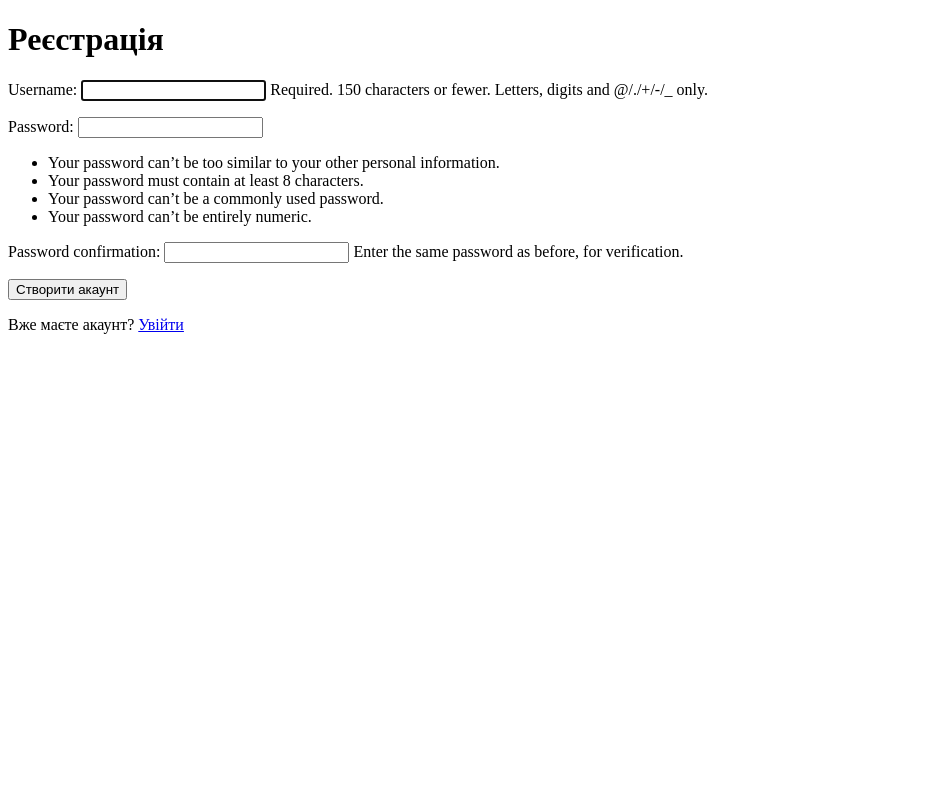
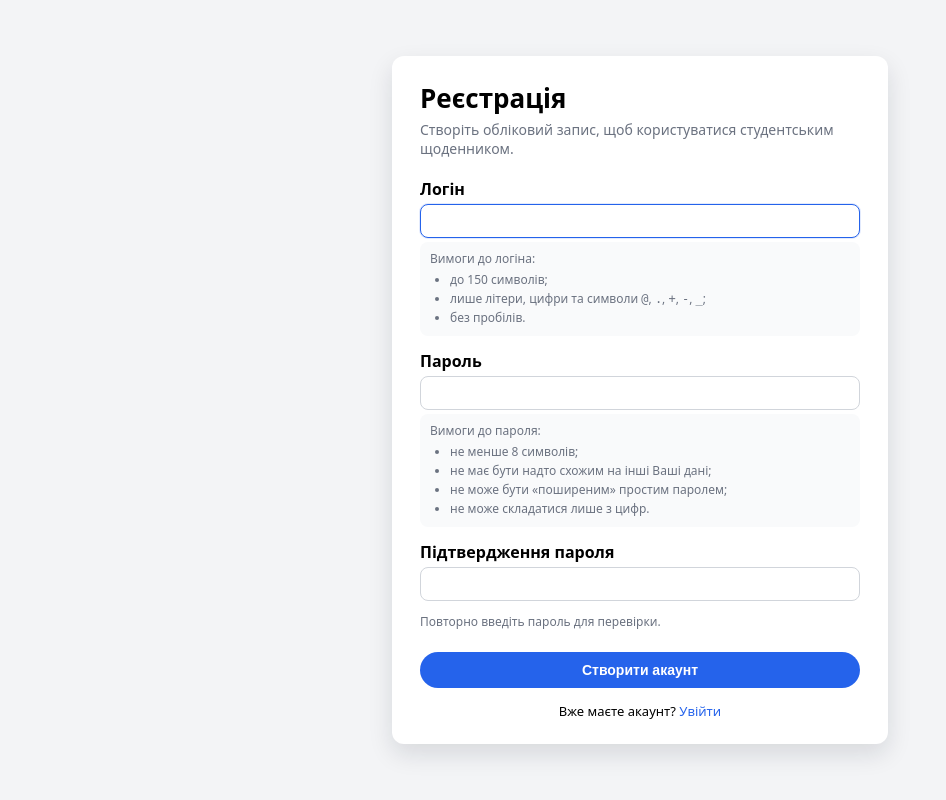
Before and after one commit to AbhashV18/Practice-project, a Django app: page /accounts/register/ in a window 1280 px wide. Shown: the whole page, without its empty margins (0-946 px from the left). Run offline with Django 5.2, Linux system fonts and the light colour scheme.

Commit message:
Оновив візуальний стиль для логіну/реєстрації

```diff
--- a/templates/accounts/register.html
+++ b/templates/accounts/register.html
@@ -1,18 +1,60 @@
-<!DOCTYPE html>
-<html lang="uk">
-<head>
-    <meta charset="UTF-8">
-    <title>Реєстрація</title>
-</head>
-<body>
-    <h1>Реєстрація</h1>
+{% extends "base.html" %}
 
-    <form method="post">
-        {% csrf_token %}
-        {{ form.as_p }}
-        <button type="submit">Створити акаунт</button>
-    </form>
+{% block title %}Реєстрація | Щоденник студента{% endblock %}
 
-    <p>Вже маєте акаунт? <a href="{% url 'login' %}">Увійти</a></p>
-</body>
-</html>
+{% block content %}
+<h1>Реєстрація</h1>
+<p class="subtitle">Створіть обліковий запис, щоб користуватися студентським щоденником.</p>
+
+<form method="post">
+    {% csrf_token %}
+
+    <div class="form-group">
+        <label for="{{ form.username.id_for_label }}">Логін</label>
+        {{ form.username }}
+        {% if form.username.errors %}
+            {{ form.username.errors }}
+        {% endif %}
+        <div class="help-text-block">
+            <span class="info-text">Вимоги до логіна:</span>
+            <ul>
+                <li>до 150 символів;</li>
+                <li>лише літери, цифри та символи <code>@</code>, <code>.</code>, <code>+</code>, <code>-</code>, <code>_</code>;</li>
+                <li>без пробілів.</li>
+            </ul>
+        </div>
+    </div>
+
+    <div class="form-group">
+        <label for="{{ form.password1.id_for_label }}">Пароль</label>
+        {{ form.password1 }}
+        {% if form.password1.errors %}
+            {{ form.password1.errors }}
+        {% endif %}
+        <div class="help-text-block">
+            <span class="info-text">Вимоги до пароля:</span>
+            <ul>
+                <li>не менше 8 символів;</li>
+                <li>не має бути надто схожим на інші Ваші дані;</li>
+                <li>не може бути «поширеним» простим паролем;</li>
+                <li>не може складатися лише з цифр.</li>
+            </ul>
+        </div>
+    </div>
+
+    <div class="form-group">
+        <label for="{{ form.password2.id_for_label }}">Підтвердження пароля</label>
+        {{ form.password2 }}
+        {% if form.password2.errors %}
+            {{ form.password2.errors }}
+        {% endif %}
+        <p class="info-text">Повторно введіть пароль для перевірки.</p>
+    </div>
+
+    <button type="submit" class="btn-primary">Створити акаунт</button>
+</form>
+
+<div class="bottom-link">
+    Вже маєте акаунт? <a href="{% url 'login' %}">Увійти</a>
+</div>
+{% endblock %}
--- /dev/null
+++ b/templates/base.html
@@ -0,0 +1,165 @@
+<!DOCTYPE html>
+<html lang="uk">
+<head>
+    <meta charset="UTF-8">
+    <title>{% block title %}Щоденник студента{% endblock %}</title>
+    <style>
+        body {
+            font-family: system-ui, -apple-system, BlinkMacSystemFont, "Segoe UI", sans-serif;
+            background: #f3f4f6;
+            margin: 0;
+            padding: 0;
+        }
+
+        .page-wrapper {
+            min-height: 100vh;
+            display: flex;
+            align-items: center;
+            justify-content: center;
+        }
+
+        .auth-card {
+            background: #ffffff;
+            padding: 24px 28px;
+            border-radius: 12px;
+            box-shadow: 0 10px 25px rgba(15, 23, 42, 0.12);
+            width: 100%;
+            max-width: 440px;
+        }
+
+        h1 {
+            margin-top: 0;
+            margin-bottom: 4px;
+            font-size: 26px;
+        }
+
+        .subtitle {
+            margin: 0 0 20px;
+            color: #6b7280;
+            font-size: 14px;
+        }
+
+        .form-group {
+            margin-bottom: 14px;
+        }
+
+        label {
+            display: block;
+            font-weight: 600;
+            margin-bottom: 4px;
+        }
+
+        input[type="text"],
+        input[type="password"] {
+            width: 100%;
+            padding: 8px 10px;
+            border-radius: 8px;
+            border: 1px solid #d1d5db;
+            font-size: 14px;
+            box-sizing: border-box;
+        }
+
+        input[type="text"]:focus,
+        input[type="password"]:focus {
+            outline: none;
+            border-color: #2563eb;
+            box-shadow: 0 0 0 1px #2563eb22;
+        }
+
+        .help-text-block {
+            font-size: 12px;
+            color: #6b7280;
+            background: #f9fafb;
+            border-radius: 8px;
+            padding: 8px 10px;
+            margin-top: 4px;
+        }
+
+        .help-text-block ul {
+            margin: 4px 0 0;
+            padding-left: 20px;
+        }
+
+        .help-text-block li {
+            margin-bottom: 2px;
+        }
+
+        .info-text {
+            font-size: 12px;
+            color: #6b7280;
+        }
+
+        .btn-primary {
+            margin-top: 8px;
+            width: 100%;
+            padding: 10px 14px;
+            border-radius: 999px;
+            border: none;
+            background: #2563eb;
+            color: white;
+            font-weight: 600;
+            font-size: 14px;
+            cursor: pointer;
+        }
+
+        .btn-primary:hover {
+            background: #1d4ed8;
+        }
+
+        .bottom-link {
+            margin-top: 14px;
+            font-size: 13px;
+            text-align: center;
+        }
+
+        .bottom-link a {
+            color: #2563eb;
+            text-decoration: none;
+            font-weight: 500;
+        }
+
+        .bottom-link a:hover {
+            text-decoration: underline;
+        }
+
+        .errorlist {
+            margin: 4px 0 0;
+            padding-left: 18px;
+            color: #b91c1c;
+            font-size: 12px;
+        }
+
+        .messages {
+            margin-bottom: 10px;
+            font-size: 13px;
+        }
+
+        .messages li {
+            list-style: none;
+        }
+
+        .messages .success {
+            color: #15803d;
+        }
+
+        .messages .error {
+            color: #b91c1c;
+        }
+    </style>
+</head>
+<body>
+<div class="page-wrapper">
+    <div class="auth-card">
+        {% if messages %}
+            <ul class="messages">
+                {% for message in messages %}
+                    <li class="{{ message.tags }}">{{ message }}</li>
+                {% endfor %}
+            </ul>
+        {% endif %}
+
+        {% block content %}{% endblock %}
+    </div>
+</div>
+</body>
+</html>
```
Also changed, not shown: templates/accounts/login.html (+36 -18 lines), db.sqlite3.
